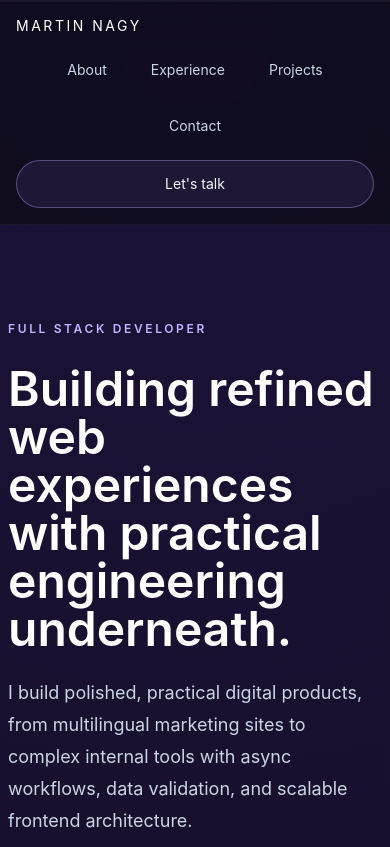
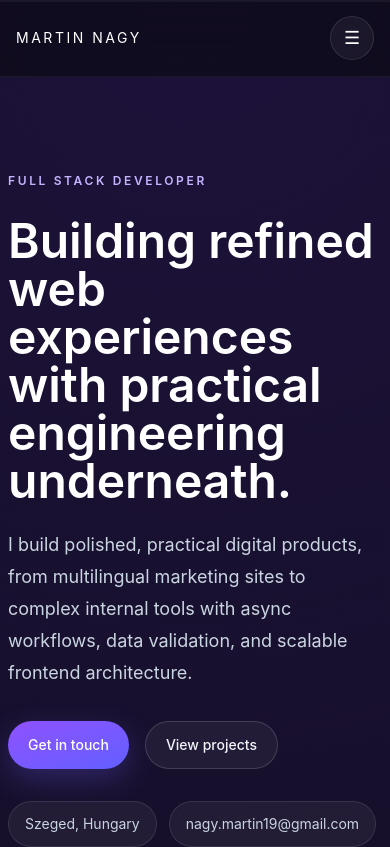
Before and after one commit to nagymarten/it_cv, a React (Vite) app: page / in a window 390 px wide. Shown: the top 847 px of the page. Built offline with nearby package versions, Linux system fonts and the light colour scheme.

Commit message:
Fix mobile nav and spacing issues

```diff
--- a/src/App.tsx
+++ b/src/App.tsx
@@ -1,4 +1,4 @@
-import { lazy, Suspense, useEffect, useMemo, useState } from 'react'
+import { lazy, Suspense, useEffect, useState } from 'react'
 import Lenis from 'lenis'
 import 'lenis/dist/lenis.css'
 
@@ -18,13 +18,6 @@ type ProjectItem = {
   stack: string
   description: string
   impact: string
-}
-
-type TimelineStep = {
-  id: string
-  label: string
-  title: string
-  text: string
 }
 
 const profile = {
@@ -136,33 +129,6 @@ const navItems = [
   { href: '#contact', label: 'Contact' },
 ]
 
-const processSteps: TimelineStep[] = [
-  {
-    id: 'discover',
-    label: '01',
-    title: 'Understand the product properly',
-    text: 'I like turning vague asks into a clear implementation path, with realistic tradeoffs and clean user outcomes.',
-  },
-  {
-    id: 'design',
-    label: '02',
-    title: 'Shape the interface around clarity',
-    text: 'Strong visual hierarchy, intuitive flows, and polished details usually save more time than clever complexity.',
-  },
-  {
-    id: 'build',
-    label: '03',
-    title: 'Build it with maintainable structure',
-    text: 'Reusable components, predictable state, and disciplined Git habits make the product easier to evolve later.',
-  },
-  {
-    id: 'iterate',
-    label: '04',
-    title: 'Refine through review and testing',
-    text: 'The last layer is where a product starts to feel trustworthy, responsive, and genuinely nice to use.',
-  },
-]
-
 const sectionLabelClass = 'mb-3 inline-block text-xs font-semibold uppercase tracking-[0.22em] text-violet-300'
 const cardClass = 'rounded-3xl border border-white/10 bg-white/[0.035] shadow-[0_20px_60px_rgba(0,0,0,0.24)]'
 const revealBaseClass = 'transition duration-700 ease-out will-change-transform motion-reduce:transform-none motion-reduce:transition-none'
@@ -171,6 +137,7 @@ function App() {
   const [scrollY, setScrollY] = useState(0)
   const [activeSection, setActiveSection] = useState('#about')
   const [revealed, setRevealed] = useState<Record<string, boolean>>({ hero: true })
+  const [mobileMenuOpen, setMobileMenuOpen] = useState(false)
 
   useEffect(() => {
     const lenis = new Lenis({
@@ -234,20 +201,10 @@ function App() {
   const heroGlowOpacity = Math.max(0.18, 1 - scrollY / 700)
   const navScrolled = scrollY > 20
   const progress = Math.min(scrollY / 2200, 1)
-  const processProgress = Math.min(Math.max((scrollY - 1100) / 900, 0), 1)
   const showBackToTop = scrollY > 800
 
   const revealClass = (key: string) =>
     `${revealBaseClass} ${revealed[key] ? 'translate-y-0 opacity-100' : 'translate-y-6 opacity-0'}`
-
-  const processStepStates = useMemo(
-    () =>
-      processSteps.map((step, index) => ({
-        ...step,
-        active: processProgress >= index / processSteps.length,
-      })),
-    [processProgress],
-  )
 
   return (
     <div className="min-h-screen bg-[radial-gradient(circle_at_top,rgba(116,55,255,0.18),transparent_32%),linear-gradient(180deg,#0a0a0f_0%,#0d0d14_42%,#09090d_100%)] text-slate-100">
@@ -256,16 +213,28 @@ function App() {
       </div>
 
       <header
-        className={`sticky top-0 z-20 flex flex-col gap-4 border-b px-4 py-4 backdrop-blur-xl transition-all duration-300 md:flex-row md:items-center md:justify-between md:px-8 ${
+        className={`sticky top-0 z-20 border-b px-4 py-4 backdrop-blur-xl transition-all duration-300 md:px-8 ${
           navScrolled
             ? 'border-white/10 bg-[rgba(10,10,15,0.82)] shadow-[0_10px_40px_rgba(0,0,0,0.18)]'
             : 'border-white/5 bg-[rgba(10,10,15,0.58)]'
         }`}
       >
+        <div className="flex items-center justify-between gap-4">
           <a className="text-sm uppercase tracking-[0.18em] text-white" href="#top">
             Martin Nagy
           </a>
-        <nav aria-label="Primary navigation" className="flex flex-wrap items-center justify-center gap-5 text-sm text-slate-300">
+
+          <button
+            type="button"
+            aria-label="Toggle menu"
+            aria-expanded={mobileMenuOpen}
+            className="inline-flex h-11 w-11 items-center justify-center rounded-full border border-white/10 bg-white/5 text-white md:hidden"
+            onClick={() => setMobileMenuOpen((prev) => !prev)}
+          >
+            <span className="text-lg leading-none">{mobileMenuOpen ? '×' : '☰'}</span>
+          </button>
+
+          <nav aria-label="Primary navigation" className="hidden items-center justify-center gap-5 text-sm text-slate-300 md:flex">
             {navItems.map((item) => {
               const isActive = activeSection === item.href
               return (
@@ -281,12 +250,39 @@ function App() {
               )
             })}
           </nav>
+
           <a
-          className="inline-flex min-h-12 items-center justify-center rounded-full border border-violet-300/35 bg-violet-400/10 px-4 py-3 text-sm text-slate-100 transition hover:bg-violet-400/20 focus-visible:outline-2 focus-visible:outline-offset-4 focus-visible:outline-violet-400"
+            className="hidden min-h-12 items-center justify-center rounded-full border border-violet-300/35 bg-violet-400/10 px-4 py-3 text-sm text-slate-100 transition hover:bg-violet-400/20 focus-visible:outline-2 focus-visible:outline-offset-4 focus-visible:outline-violet-400 md:inline-flex"
             href={`mailto:${contact.email}`}
           >
             Let&apos;s talk
           </a>
+        </div>
+
+        {mobileMenuOpen && (
+          <div className="mt-4 grid gap-3 rounded-3xl border border-white/10 bg-white/[0.04] p-4 md:hidden">
+            {navItems.map((item) => {
+              const isActive = activeSection === item.href
+              return (
+                <a
+                  key={item.href}
+                  className={`rounded-2xl px-4 py-3 text-sm transition ${isActive ? 'bg-white/8 text-white' : 'text-slate-300 hover:bg-white/5 hover:text-white'}`}
+                  href={item.href}
+                  onClick={() => setMobileMenuOpen(false)}
+                >
+                  {item.label}
+                </a>
+              )
+            })}
+            <a
+              className="inline-flex min-h-12 items-center justify-center rounded-2xl border border-violet-300/35 bg-violet-400/10 px-4 py-3 text-sm text-slate-100 transition hover:bg-violet-400/20"
+              href={`mailto:${contact.email}`}
+              onClick={() => setMobileMenuOpen(false)}
+            >
+              Let&apos;s talk
+            </a>
+          </div>
+        )}
       </header>
 
       <main id="top">
@@ -440,52 +436,8 @@ function App() {
           </div>
         </section>
 
-        <section id="process" className="scroll-mt-28">
-          <div className={`mx-auto w-[min(1120px,calc(100%-1rem))] py-16 md:w-[min(1120px,calc(100%-2rem))] ${revealClass('process')}`}>
-            <div className="mb-6">
-              <p className={sectionLabelClass}>Process</p>
-              <h2 className="text-4xl font-semibold text-white">How I usually move work forward</h2>
-            </div>
-
-            <div className="relative overflow-hidden rounded-3xl border border-white/10 bg-white/[0.03] p-6 md:p-8">
-              <div className="pointer-events-none absolute left-7 top-8 hidden h-[calc(100%-4rem)] w-px bg-white/10 md:block" />
-              <div
-                className="pointer-events-none absolute left-7 top-8 hidden w-px origin-top bg-gradient-to-b from-violet-400 via-fuchsia-400 to-cyan-300 transition-transform duration-300 md:block"
-                style={{ height: 'calc(100% - 4rem)', transform: `scaleY(${processProgress})` }}
-              />
-              <div className="grid gap-5">
-                {processStepStates.map((step, index) => (
-                  <article
-                    key={step.id}
-                    className={`grid gap-4 rounded-2xl border p-5 transition duration-500 md:grid-cols-[auto_1fr] ${
-                      step.active ? 'border-violet-300/30 bg-white/[0.05]' : 'border-white/8 bg-white/[0.02]'
-                    }`}
-                    style={{ transitionDelay: `${index * 80}ms` }}
-                  >
-                    <div className="flex items-start gap-4">
-                      <div
-                        className={`flex h-11 w-11 items-center justify-center rounded-full border text-sm font-semibold ${
-                          step.active
-                            ? 'border-violet-300/40 bg-violet-400/15 text-violet-100'
-                            : 'border-white/10 bg-white/[0.04] text-slate-300'
-                        }`}
-                      >
-                        {step.label}
-                      </div>
-                    </div>
-                    <div>
-                      <h3 className="text-xl font-semibold text-white">{step.title}</h3>
-                      <p className="mt-2 text-slate-300">{step.text}</p>
-                    </div>
-                  </article>
-                ))}
-              </div>
-            </div>
-          </div>
-        </section>
-
         <section className="scroll-mt-28">
-          <div className={`mx-auto grid w-[min(1120px,calc(100%-1rem))] gap-8 py-14 md:w-[min(1120px,calc(100%-2rem))] lg:grid-cols-[0.9fr_1.1fr] ${revealClass('skills')}`}>
+          <div className={`mx-auto grid w-[min(1120px,calc(100%-1rem))] gap-8 py-12 md:w-[min(1120px,calc(100%-2rem))] lg:grid-cols-[0.9fr_1.1fr] ${revealClass('skills')}`}>
             <div>
               <p className={sectionLabelClass}>Skills</p>
               <h2 className="text-4xl font-semibold text-white">What I work with</h2>
@@ -512,7 +464,7 @@ function App() {
         </section>
 
         <section className="scroll-mt-28">
-          <div className={`mx-auto grid w-[min(1120px,calc(100%-1rem))] gap-8 py-14 md:w-[min(1120px,calc(100%-2rem))] lg:grid-cols-[0.9fr_1.1fr] ${revealClass('education')}`}>
+          <div className={`mx-auto grid w-[min(1120px,calc(100%-1rem))] gap-8 py-10 md:w-[min(1120px,calc(100%-2rem))] lg:grid-cols-[0.9fr_1.1fr] ${revealClass('education')}`}>
             <div>
               <p className={sectionLabelClass}>Education & Languages</p>
               <h2 className="text-4xl font-semibold text-white">Foundation</h2>
@@ -538,7 +490,7 @@ function App() {
         </section>
 
         <section id="contact" className="scroll-mt-28">
-          <div className={`${cardClass} ${revealClass('contact')} mx-auto mb-16 w-[min(1120px,calc(100%-1rem))] p-6 md:w-[min(1120px,calc(100%-2rem))] md:p-8`}>
+          <div className={`${cardClass} ${revealClass('contact')} mx-auto mb-10 w-[min(1120px,calc(100%-1rem))] p-6 pb-8 md:w-[min(1120px,calc(100%-2rem))] md:p-8 md:pb-10`}>
             <p className={sectionLabelClass}>Contact</p>
             <h2 className="mt-3 text-4xl font-semibold text-white">Let&apos;s build something solid and thoughtful.</h2>
             <p className="mt-3 max-w-4xl text-slate-300">
```
Also changed, not shown: src/components/HeroScene.tsx (+5 -5 lines). Lines whose indentation alone changed are shown as unchanged.
